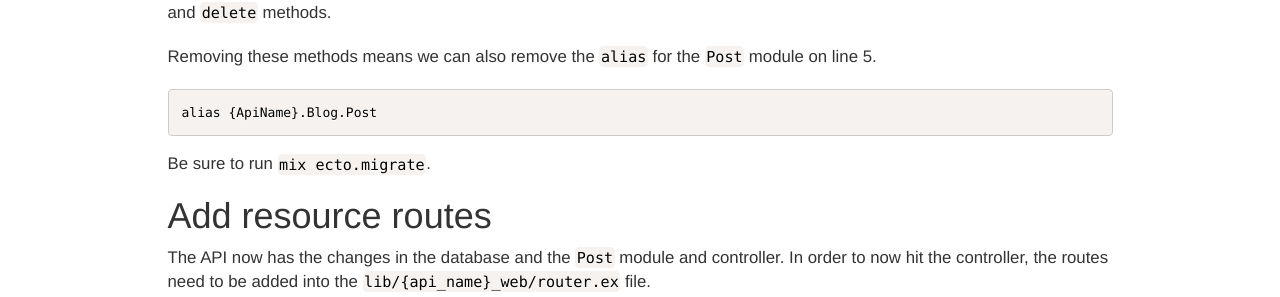
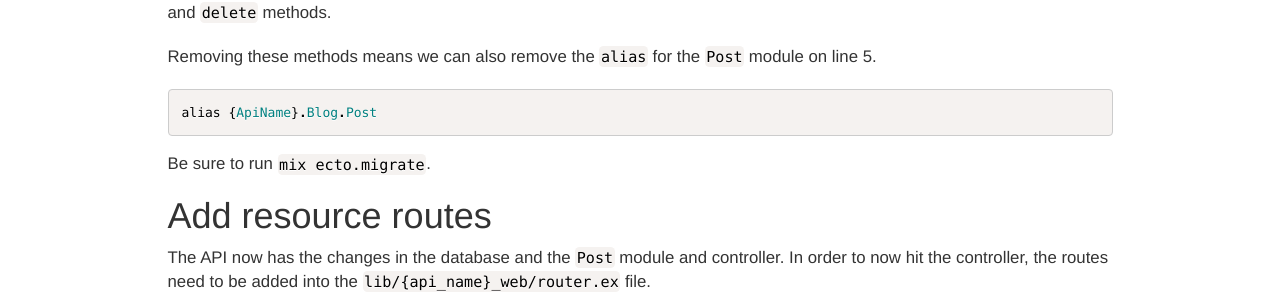
Before and after one commit to hbrysiewicz/hbrysiewicz.github.io, a Jekyll site: the page built from _posts/2017-09-19-phoenix-api-starter.md, in a window 1280 px wide and 1400 px high, scrolled down 2487 px. Shown: the part 155-452 px from the top of the window. Built offline with Jekyll 4.4.1, drawn with Linux system fonts in a browser that asks for light colours; comment, search, counter and statistics services are not loaded; some of the changed text lies outside the part shown.

Commit message:
Update syntax

````diff
--- a/_posts/2017-09-19-phoenix-api-starter.md
+++ b/_posts/2017-09-19-phoenix-api-starter.md
@@ -50,16 +50,16 @@
 > rm -rf test/{api_name}_web/channels
 ```
 3. In `lib/{api_name}_web/endpoint.ex` file, remove this line:
-```exs
+```elixir
 socket "/socket", {ApiName}Web.UserSocket
 ```
 4. In `lib/{api_name}_web/endpoint.ex` file, remove this line:
-```exs
+```elixir
 only: ~w(css fonts images js favicon.ico robots.txt)
 ```
 and be sure to remove the `,` on the preceding line.
 5. In `lib/{api_name}_web.ex` file, remove these lines:
-```exs
+```elixir
 def channel do
     quote do
       use Phoenix.Channel
@@ -93,7 +93,7 @@
 
 Removing these methods means we can also remove the `alias` for the `Post` module on line 5.
 
-```
+```elixir
 alias {ApiName}.Blog.Post
 ```
 
@@ -145,7 +145,7 @@
 
 And then rename the view module to `{ApiName}Web.V1.PostView`. In the View module, there also is an alias that needs to be updated on line 3 to reflect the new namespace:
 
-```
+```elixir
 alias {ApiName}Web.V1.PostView
 ```
 
@@ -204,7 +204,7 @@
 
 Add a line in the `defp deps do` block of `mix.exs` to include this new dependency.
 
-```exs
+```elixir
 {:ja_serializer, "~> 0.12.0"}
 ```
 
@@ -214,7 +214,7 @@
 
 We need to configure the `json-api` mime-type to serialize JSON API. This can be done inside `config/config.exs`
 
-```exs
+```elixir
 config :phoenix, :format_encoders,
   "json-api": Poison
 
````
